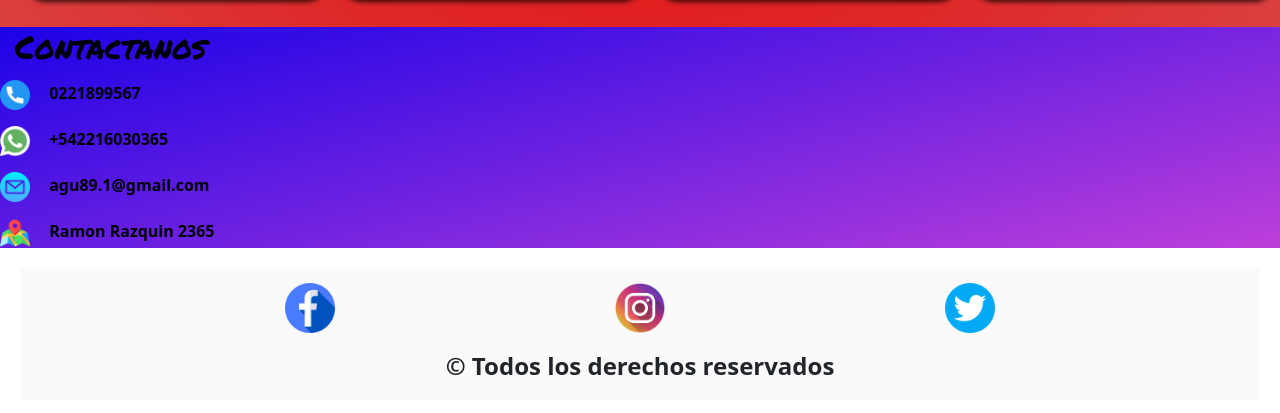
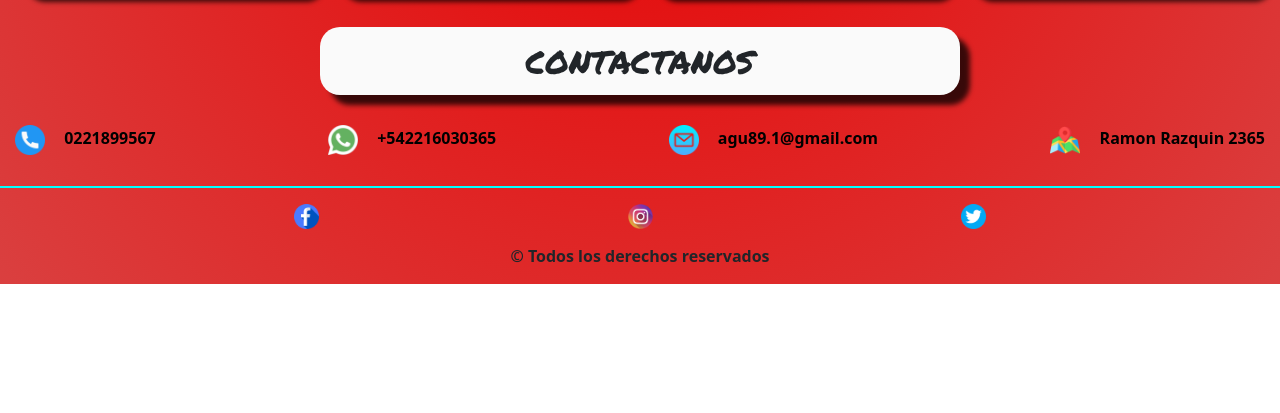
Before and after one commit to Agu891/proyectointegrador, a plain HTML site: page index.html in a window 1280 px wide. Shown: the part 1625-2038 px from the top of the page. After the commit the page ends 1909 px from the top, so only its background shows below. Drawn offline with nearby package versions, Linux system fonts and the light colour scheme; a web font is replaced by a local one.

Commit message:
cambios sugeridos

```diff
--- a/Index.css
+++ b/Index.css
@@ -232,17 +232,20 @@ color: tomato;
      font-family: var(--fontfamily1);
 
  }
+ .boxseccion2 {
+    background: rgb(231,2,2);
+    background: radial-gradient(circle, rgba(231,2,2,1) 0%, rgba(218,63,63,1) 99%);
+ }
 
 .seccionbox{
-    background: rgb(231,2,2);
-    background: radial-gradient(circle, rgba(231,2,2,1) 0%, rgba(218,63,63,1) 99%);
+
     padding-top: 15px;
     display: flex;
     flex-direction: column;
 
 }
 
-.seccionbox h2{
+ h2{
     font-family: var(--fontfamily2);
     text-align: center;
     margin: 0px 0px;
@@ -294,7 +297,11 @@ color: tomato;
     flex-wrap: wrap;
 
 }
-
+.boxcontacto{
+    display: flex;
+    justify-content: space-between;
+    flex-direction: column;
+}
 .boxcontacto p {
     font-size: 1rem;
     font-weight: 700;
@@ -306,22 +313,17 @@ color: tomato;
     margin-right: 15px;
 }
 .sectionContacto{
-    background: rgb(28,2,231);
-background: linear-gradient(167deg, rgba(28,2,231,1) 0%, rgba(188,63,218,1) 99%);
+
+    border-bottom: 2px solid aqua;
+    display: flex;
+    flex-direction: column ;
 }
-.sectionContacto h2{
-    font-family: var(--fontfamily2);
-    margin: var(--margingral);
-    margin-top: 0px;
-    color: #000000;
 
-
-}
 .boxgralfooter{
     display: flex;
     flex-direction: column;
     justify-content: space-between;
-    background-color: #fafafa;
+
 }
 .redes {
     display: flex;
@@ -330,7 +332,7 @@ background: linear-gradient(167deg, rgba(28,2,231,1) 0%, rgba(188,63,218,1) 99%)
    width: 100%;
 }
 .redes a img {
-    max-width: 50px;
+    max-width: 25px;
 }
 
 .redes a {
@@ -340,13 +342,11 @@ background: linear-gradient(167deg, rgba(28,2,231,1) 0%, rgba(188,63,218,1) 99%)
 .parraforedes p {
     font-family: var(--fontfamily1);
     font-weight: 600;
-    font-size: 1.5rem;
+    font-size: 1rem;
     text-align: center;
 }
 
-footer {
-    margin: 20px;
-}
+
 
 
 @media screen and (min-width: 1024px) {
@@ -437,4 +437,13 @@ footer {
         width: 50%;
         font-size: 2rem;
     }
+    .sectionContacto h2 {
+        align-self: center;
+        width: 50%;
+        font-size: 2rem;
+    }
+    .boxcontacto {
+        flex-direction: row;
+        margin: var(--margingral);
+    }
 }
--- a/index.html
+++ b/index.html
@@ -43,6 +43,7 @@
             </div>
         </div>
     </header>
+    <div class="boxseccion2">
   <section class="seccionbox" id="seccionmedia">
 
       <h2>Los componentes que usamos</h2>
@@ -196,16 +197,16 @@
    <footer>
      <div class="boxgralfooter">
       <div class="redes">
-       <a href=""><img src="./Img/Img contacto/facebook.png" alt="icono facebook"></a>
-       <a href=""><img src="./Img/Img contacto/instagram.png" alt="icono instagram"></a>
-       <a href=""><img src="./Img/Img contacto/twitter.png" alt="icono twitter"></a>
+       <a href="https://www.facebook.com/agustin.bertrand"><img src="./Img/Img contacto/facebook.png" alt="icono facebook"></a>
+       <a href="https://www.instagram.com/agus_bert/"><img src="./Img/Img contacto/instagram.png" alt="icono instagram"></a>
+       <a href="https://twitter.com/pccomponentes?lang=es"><img src="./Img/Img contacto/twitter.png" alt="icono twitter"></a>
       </div>
       <div class="parraforedes">
        <p>© Todos los derechos reservados</p>
       </div>
   </div>
    </footer>
-
+  </div>
 
      <script src="https://cdn.jsdelivr.net/npm/bootstrap@5.1.3/dist/js/bootstrap.bundle.min.js" integrity="sha384-ka7Sk0Gln4gmtz2MlQnikT1wXgYsOg+OMhuP+IlRH9sENBO0LRn5q+8nbTov4+1p" crossorigin="anonymous"></script>
     <script src="https://cdn.jsdelivr.net/npm/@popperjs/core@2.10.2/dist/umd/popper.min.js" integrity="sha384-7+zCNj/IqJ95wo16oMtfsKbZ9ccEh31eOz1HGyDuCQ6wgnyJNSYdrPa03rtR1zdB" crossorigin="anonymous"></script>
```
